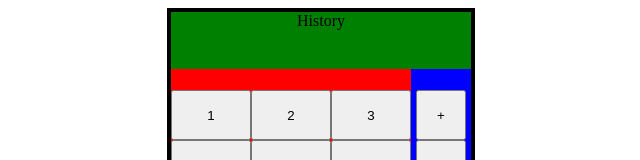
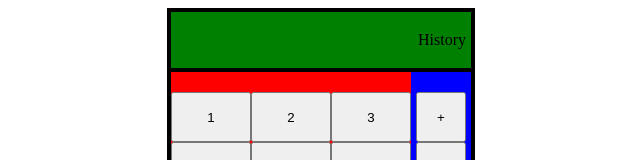
Before and after one commit to Cass-MC/odin-calculator, a plain HTML site: page index.html in a window 1280 px wide. Shown: the top 160 px of the page, without its empty margins (319-959 px from the left). Drawn offline with Linux system fonts and the light colour scheme.

Commit message:
made display text center right

```diff
--- a/style.css
+++ b/style.css
@@ -11,7 +11,12 @@
 #display {
     background-color: green;
     height: 70px;
-    width: 100%;
+    width: 295px;
+    border-bottom: black solid 4px;
+    display: flex;
+    justify-content: right;
+    align-items: center;
+    padding-right: 5px;
 }
 
 #pads {
```
